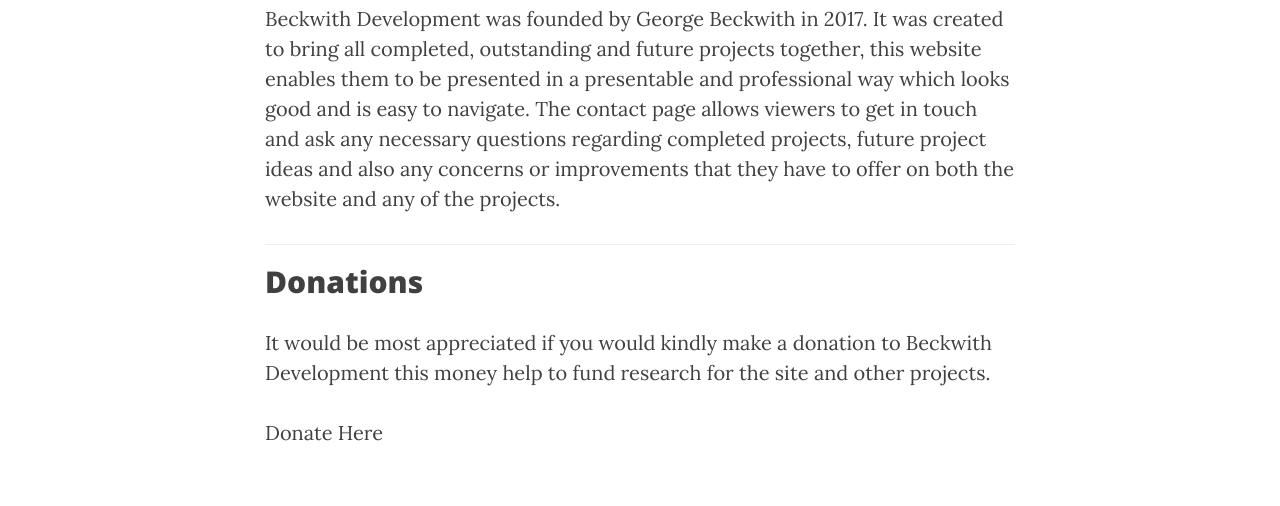
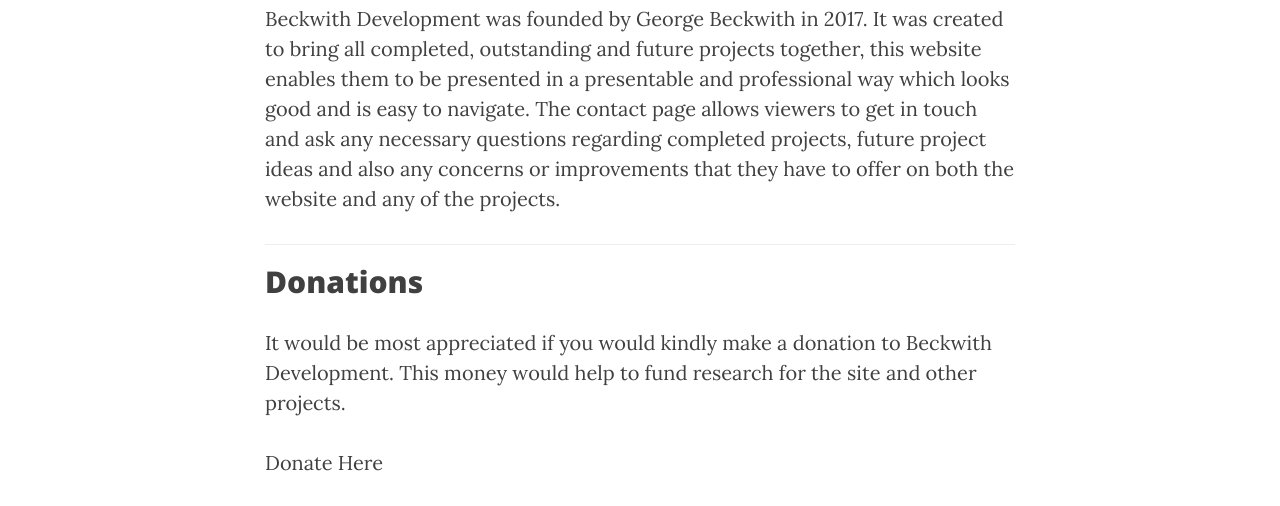
Before and after one commit to GeorgeBeckwith/GeorgeBeckwith.github.io, a plain HTML site: page index.html in a window 1280 px wide. Shown: the part 577-1083 px from the top of the page. Drawn offline with nearby package versions, Linux system fonts and the light colour scheme.

Commit message:
Spelling corrections

```diff
--- a/index.html
+++ b/index.html
@@ -104,8 +104,8 @@
                         Donations
                     </h2>
                     <p>
-                        It would be most appreciated if you would kindly make a donation to Beckwith Development this money
-                        help to fund research for the site and other projects.
+                        It would be most appreciated if you would kindly make a donation to Beckwith Development. This money
+                        would help to fund research for the site and other projects.
                     </p>
                     <a href="https://www.paypal.me/GeorgeBeckwith" target="_blank"><p>Donate Here</p></a>
                 </div>
```
